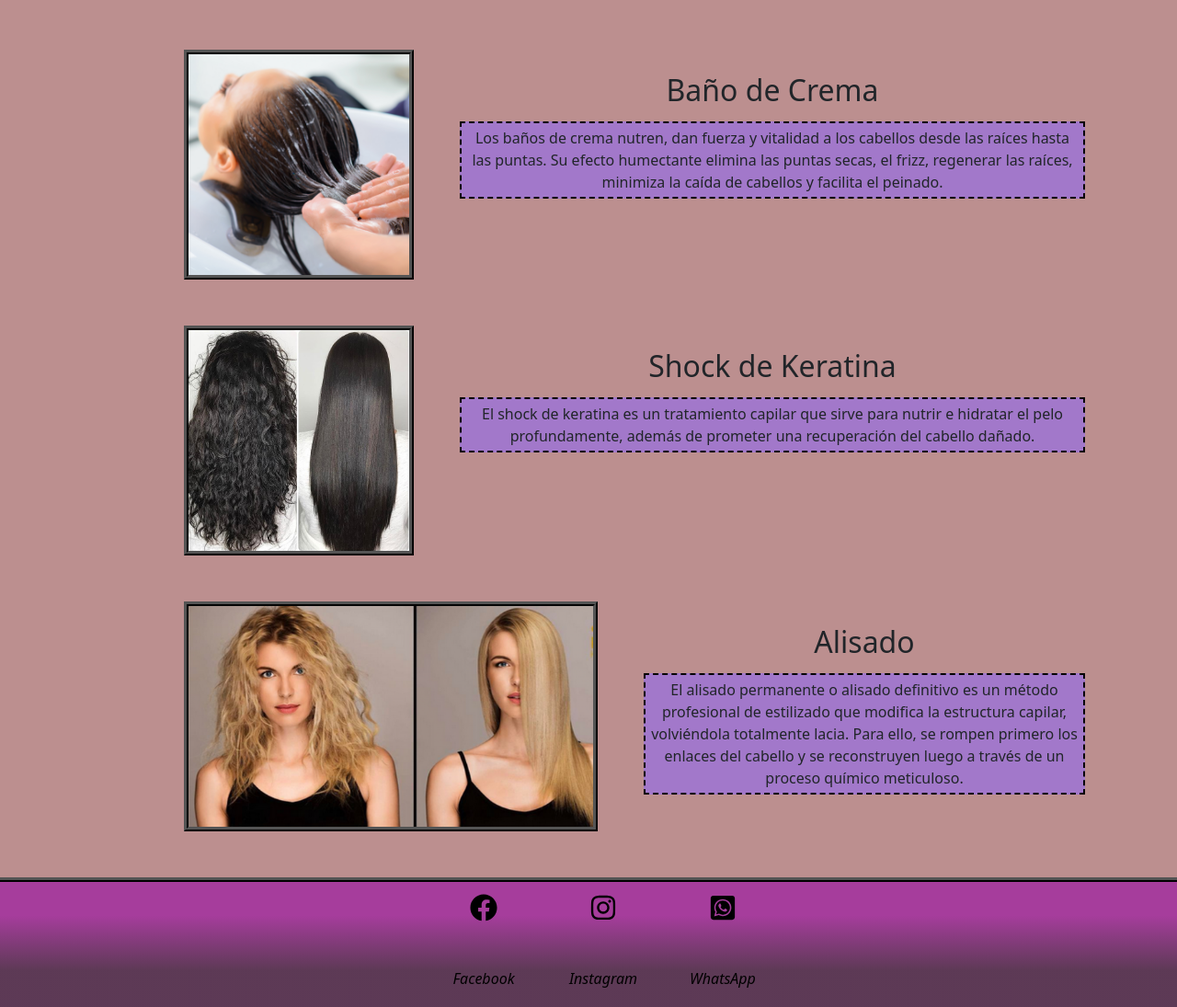
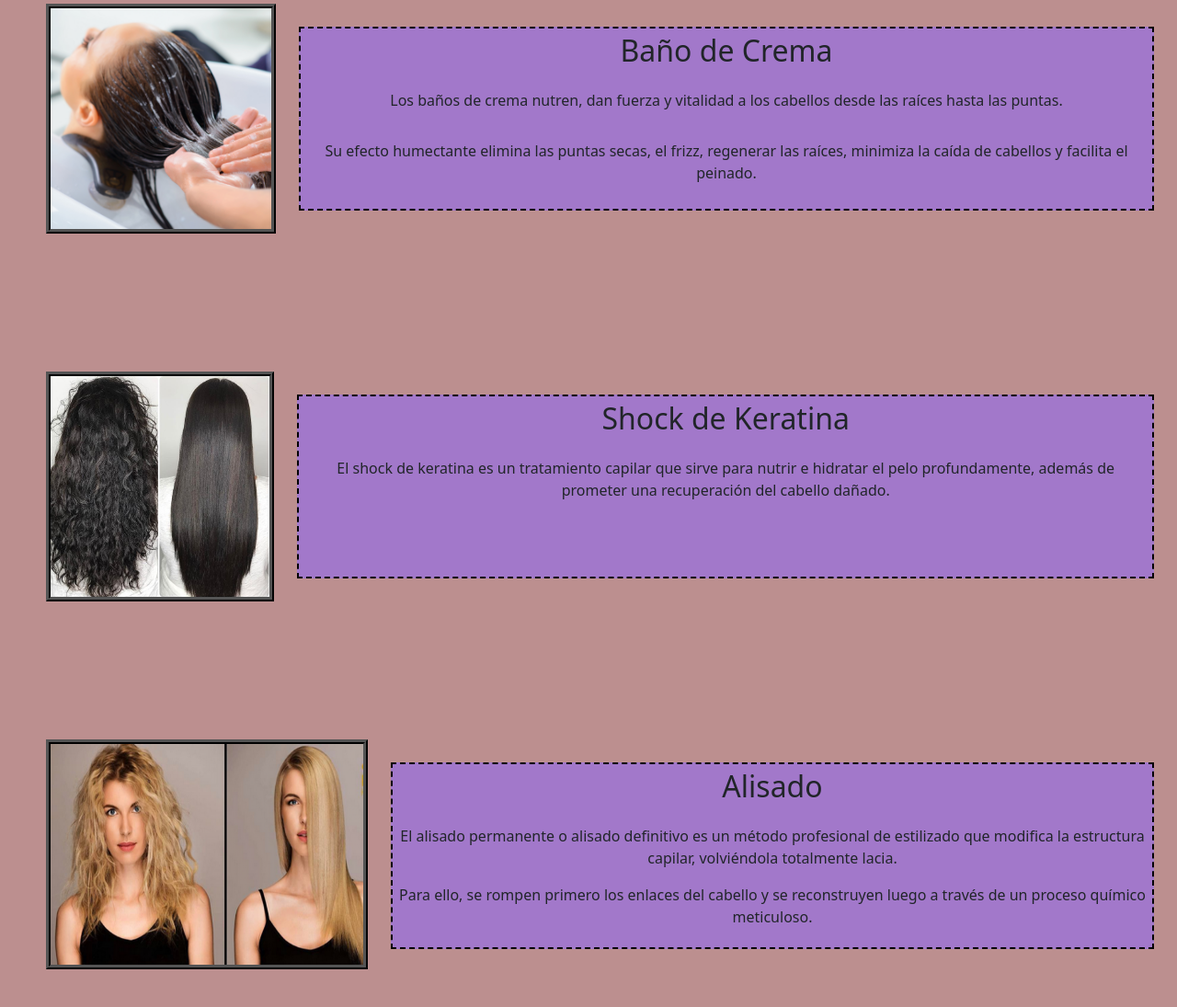
Before and after one commit to agusbogado97/CoderH-Proyecto-Bogado, a website: page pages/tratatamientos-capilares.html in a window 1280 px wide. Shown: the part 674-1769 px from the top of the page at 92% size. Drawn offline with nearby package versions, Linux system fonts and the light colour scheme.

Commit message:
Actualización SASS

```diff
--- a/pages/tratatamientos-capilares.html
+++ b/pages/tratatamientos-capilares.html
@@ -36,52 +36,38 @@
 
         <h1 class="heading-1">Tratamientos Capilares</h1>
 
-        <section class="seccion-t-c">
-            <div class="primer-container-t-c">
-                <article class="baño-de-crema-container">
+            <section class="seccion-t-c">
+                <article class="seccion-t-c__baño-de-crema-container">
+
                     <img class="baño-de-crema-img" src="../assets/img/Baño-de-crema.png" alt="Baño de crema">
+
+                    <article class="seccion-t-c-baño-de-crema-container__2art">
+                        <h2 class="heading-tratamientos">Baño de Crema</h2>
+                        <p class="p-baño">Los baños de crema nutren, dan fuerza y vitalidad a los cabellos desde las raíces hasta las puntas.</p>
+                        <p class="p-baño"> Su efecto humectante elimina las puntas secas, el frizz, regenerar las raíces, minimiza la caída de cabellos y facilita el peinado.</p>
+                    </article>
                 </article>
 
-                <article class="h2-p-t-c">
-                    <div>
-                        <h2 class="heading-tratamientos">Baño de Crema</h2>
-                    </div>
-                    <div>
-                        <p class="p-baño">Los baños de crema nutren, dan fuerza y vitalidad a los cabellos desde las raíces hasta las puntas. Su efecto humectante elimina las puntas secas, el frizz, regenerar las raíces, minimiza la caída de cabellos y facilita el peinado.</p>
-                    </div>
-                </article>
-            </div>
+                <article class="seccion-t-c__shock-container">
 
-            <div class="segundo-container-t-c">
-                <article class="shock-container">
                     <img class="shock-img" src="../assets/img/Shock-de-keratina.png" alt="Shock de Keratina">
+
+                    <article class="seccion-t-c-shock-container__2art">
+                        <h2 class="heading-tratamientos">Shock de Keratina</h2>
+                        <p class="p-shock">El shock de keratina es un tratamiento capilar que sirve para nutrir e hidratar el pelo profundamente, además de prometer una recuperación del cabello dañado.</p>
+                    </article>
                 </article>
 
-                <article class="h2-p-s">
-                    <div>
-                        <h2 class="heading-tratamientos">Shock de Keratina</h2>
-                    </div>
-                    <div>
-                        <p class="p-shock">El shock de keratina es un tratamiento capilar que sirve para nutrir e hidratar el pelo profundamente, además de prometer una recuperación del cabello dañado.</p>
-                    </div>
+                <article class="seccion-t-c__alisado-container">
+
+                        <img class="alisado-img" src="../assets/img/Alisado.png" alt="Alisado">
+
+                    <article class="seccion-t-c-alisado-container__2art">
+                        <h2 class="heading-tratamientos">Alisado</h2>
+                        <p class="p-alisado">El alisado permanente o alisado definitivo es un método profesional de estilizado que modifica la estructura capilar, volviéndola totalmente lacia.</p> <p>Para ello, se rompen primero los enlaces del cabello y se reconstruyen luego a través de un proceso químico meticuloso.</p>
+                    </article>
                 </article>
-            </div>
-
-            <div class="tercer-container-t-c">
-                <article>
-                    <img class="alisado-img" src="../assets/img/Alisado.png" alt="Alisado">
-                </article>
-
-                <article class="h2-p-a">
-                    <div>
-                        <h2 class="heading-tratamientos">Alisado</h2>
-                    </div>
-                    <div>
-                        <p class="p-alisado">El alisado permanente o alisado definitivo es un método profesional de estilizado que modifica la estructura capilar, volviéndola totalmente lacia. Para ello, se rompen primero los enlaces del cabello y se reconstruyen luego a través de un proceso químico meticuloso.</p>
-                    </div>
-                </article>
-            </div>
-        </section>
+            </section>
     </main>
 
 
--- a/sass/_tratamientos-capilares-css.scss
+++ b/sass/_tratamientos-capilares-css.scss
@@ -1,179 +1,116 @@
-
-body main .seccion-t-c {
+.seccion-t-c {
     display: flex;
     flex-direction: column;
-    text-align: start;
-    margin-top: 100px;
-    margin-left: 200px;
+    justify-content: start;
+    margin-top: 50px;
+    .seccion-t-c__baño-de-crema-container {
+        display: flex;
+        flex-direction: row;
+        justify-content: stretch;
+        margin-bottom: 150px;
     }
-
     @media (max-width:1047px) {
-    body main .seccion-t-c{
+        .seccion-t-c__baño-de-crema-container {
             display: flex;
             flex-direction: column;
-        text-align: center;
             justify-content: center;
         }
     }
-
-body main section .primer-container-t-c {
-    display: flex;
-    justify-content: flex-start;
-    margin-bottom: 50px;
-}
-
-@media (max-width:1047px) {
-    body main section .primer-container-t-c{
-        display: flex;
-        flex-direction: column;
-    }
-}
-
-body main section div .baño-de-crema-container {
-    display: flex;
-    justify-content: flex-start;
-    text-align: center;
-}
-
-body main section div article .baño-de-crema-img {
+    .baño-de-crema-img {
         display: flex;
         text-align: center;
         border: black ridge 5px;
         height: 250px;
         width: 250px;
+        margin-left: 50px;
     }
-
-body main section div .h2-p-t-c {
-    display: flex;
-    flex-direction: column;
-    margin-left: 50px;
-    margin-top: 25px;
-    margin-right: 100px;
-}
-
-
-body main section div article div .heading-tratamientos {
-    display: flex;
-    margin-bottom: 15px;
-    width: 100%;
-    text-align: center;
-    justify-content: center;
-}
-
-body main section div article div .p-baño {
-    display: flex;
-    border: black 2px dashed;
-    padding: 4px 4px 4px 4px;
-    background-color:  rgb(162, 120, 202);
-}
-
-
-body main section .segundo-container-t-c {
-    display: flex;
-    justify-content: flex-start;
-    margin-bottom: 50px;
-}
-
-@media (max-width:1047px) {
-    body main section .segundo-container-t-c{
+    .seccion-t-c-baño-de-crema-container__2art {
         display: flex;
         flex-direction: column;
         text-align: center;
+        border: black 2px dashed;
+        background-color: $fondo-purpura;
+        margin: 25px 25px 25px 25px;
+        padding: 5px 5px 5px 5px;
+    }
+    .p-baño {
+        display: flex;
+        justify-content: center;
+        text-align: center;
+        margin-top: 15px;
+    }
+
+    .seccion-t-c__shock-container {
+        display: flex;
+        flex-direction: row;
+        justify-content: stretch;
+        margin-bottom: 150px;
+    }
+    @media (max-width:1047px) {
+        .seccion-t-c__shock-container {
+            display: flex;
+            flex-direction: column;
             justify-content: center;
         }
     }
-
-body main section div .shock-container {
-    display: flex;
-    justify-content: flex-start;
-    text-align: center;
-    }
-
-body main section div article .shock-img {
+    .shock-img {
         display: flex;
         text-align: center;
         border: black ridge 5px;
         height: 250px;
         width: 250px;
+        margin-left: 50px;
     }
-
-
-
-body main section div .h2-p-s {
-    display: flex;
-    flex-direction: column;
-    margin-left: 50px;
-    margin-top: 25px;
-    margin-right: 100px;
-}
-
-body main section div .h2-p-s div .heading-tratamientos {
-    display: flex;
-    margin-bottom: 15px;
-}
-
-body main section div article div .p-shock {
-    display: flex;
-    border: black 2px dashed;
-    padding: 4px 4px 4px 4px;
-    background-color:  rgb(162, 120, 202);
-}
-
-body main section .tercer-container-t-c {
-    display: flex;
-    justify-content: flex-start;
-    margin-bottom: 50px;
-}
-
-@media (max-width:1047px) {
-    body main section .tercer-container-t-c{
+    .seccion-t-c-shock-container__2art {
         display: flex;
         flex-direction: column;
         text-align: center;
+        border: black 2px dashed;
+        background-color: $fondo-purpura;
+        margin: 25px 25px 25px 25px;
+        padding: 5px 5px 5px 5px;
+    }
+    .p-shock {
+        display: flex;
+        justify-content: center;
+        text-align: center;
+        margin-top: 15px;
+    }
+
+    .seccion-t-c__alisado-container {
+        display: flex;
+        flex-direction: row;
+        justify-content: stretch;
+        margin-bottom: 150px;
+    }
+    @media (max-width:1047px) {
+        .seccion-t-c__alisado-container {
+            display: flex;
+            flex-direction: column;
             justify-content: center;
         }
     }
-
-body main section div .alisado-container {
-    display: flex;
-    justify-content: flex-start;
-    text-align: center;
-}
-
-body main section div article .alisado-img {
+    .alisado-img {
         display: flex;
         text-align: center;
         border: black ridge 5px;
         height: 250px;
-    width: 450px;
+        width: 350px;
+        margin-left: 50px;
     }
-
-@media (max-width:1047px) {
-    body main section div article .alisado-img{
+    .seccion-t-c-alisado-container__2art {
+        display: flex;
+        flex-direction: column;
+        text-align: center;
+        border: black 2px dashed;
+        background-color: $fondo-purpura;
+        margin: 25px 25px 25px 25px;
+        padding: 5px 5px 5px 5px;
+    }
+    .p-alisado {
         display: flex;
         justify-content: center;
         text-align: center;
-        height: 150px;
-        width: 300px;
+        margin-top: 15px;
     }
 }
-
-body main section div .h2-p-a {
-    display: flex;
-    flex-direction: column;
-    margin-left: 50px;
-    margin-top: 25px;
-    margin-right: 100px;
-}
-
-body main section div .h2-p-a div .heading-tratamientos {
-    display: flex;
-    margin-bottom: 15px;
-}
-
-body main section div article div .p-alisado {
-    display: flex;
-    border: black 2px dashed;
-    padding: 4px 4px 4px 4px;
-    background-color:  rgb(162, 120, 202);
-}
--- a/sass/style.scss
+++ b/sass/style.scss
@@ -1,6 +1,6 @@
 
 /*INDEX / HEADING / BODY / FOOTER*/
-
+$fondo-purpura: rgb(162, 120, 202);
 
 @import "reseteo-css";
 @import "header-css";
```
Also changed, not shown: css/style.css, 1 other file. Lines whose indentation alone changed are shown as unchanged.
